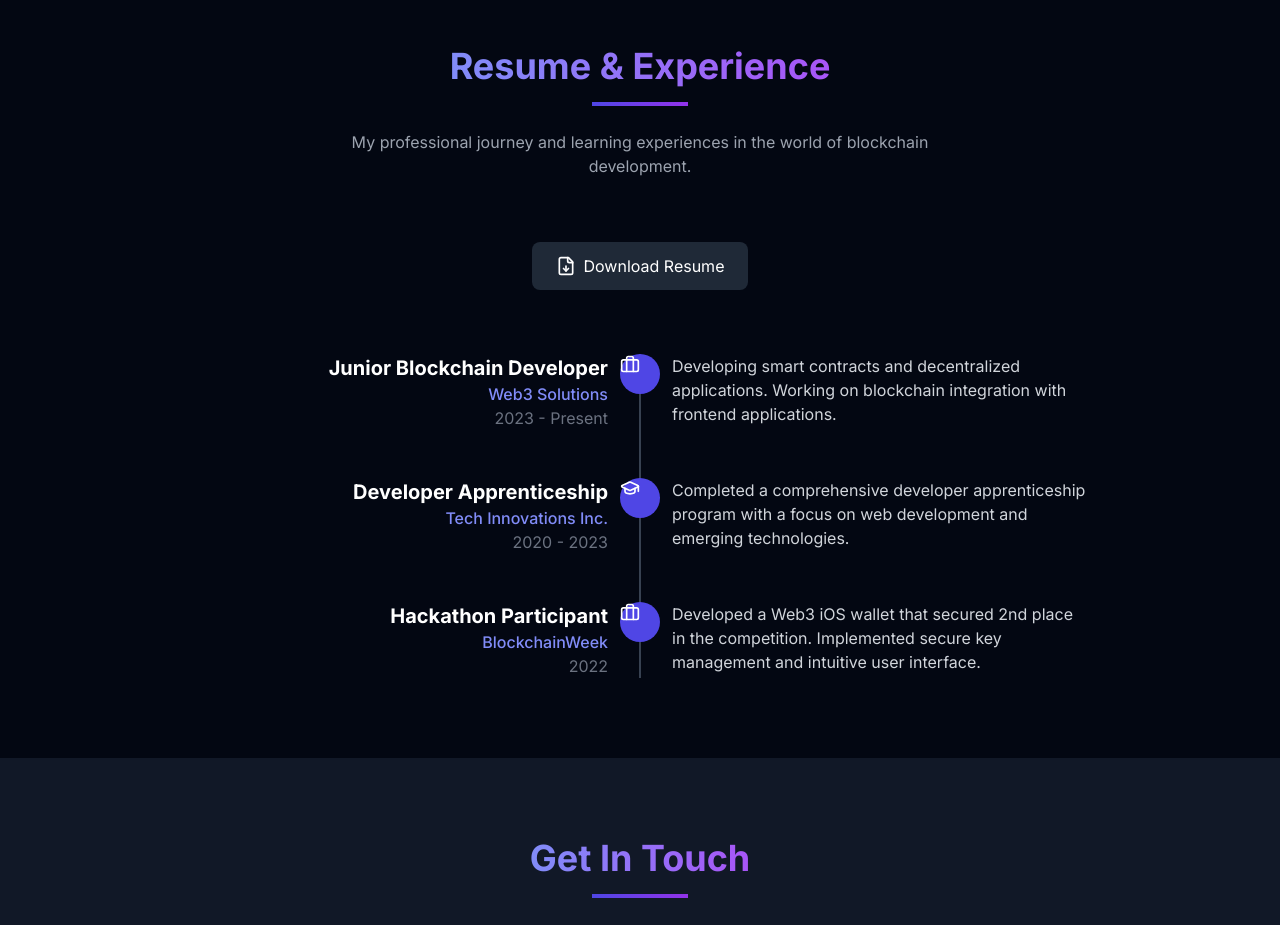
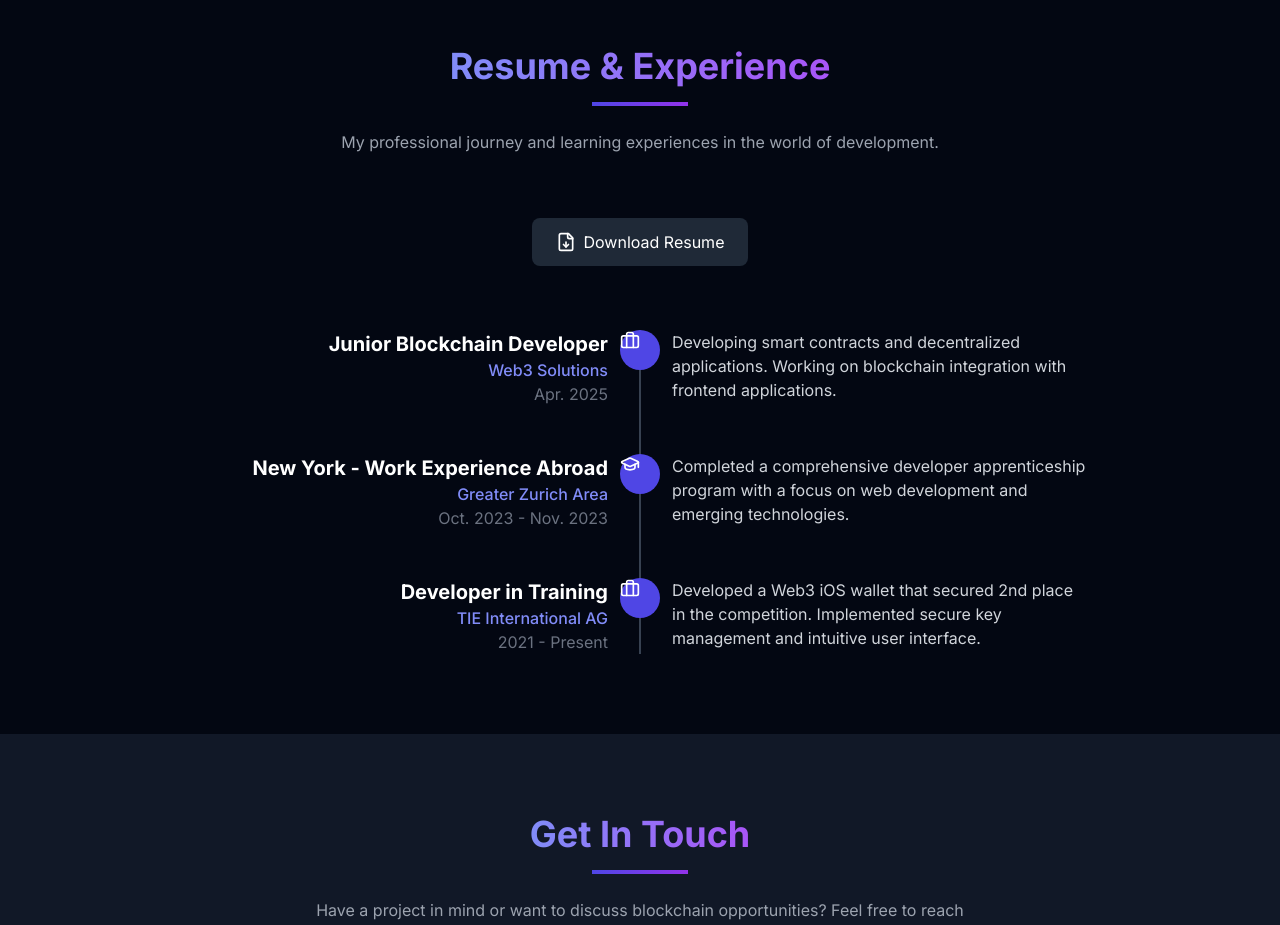
Before and after one commit to matteogisler/about-me, a React (Vite) app: page / in a window 1280 px wide. Shown: the part 3060-3985 px from the top of the page. Built offline with nearby package versions, Linux system fonts and the light colour scheme.

Commit message:
implement correct resume

```diff
--- a/src/components/Resume.tsx
+++ b/src/components/Resume.tsx
@@ -2,6 +2,7 @@ import React from 'react';
 import { motion } from 'framer-motion';
 import { useInView } from 'react-intersection-observer';
 import { FileDown, Briefcase, GraduationCap } from 'lucide-react';
+import resume_matteo_gisler from '../assets/Resume_Matteo_Gisler.pdf';
 
 const Resume: React.FC = () => {
   const [ref, inView] = useInView({
@@ -31,23 +32,23 @@ const Resume: React.FC = () => {
   const timelineItems = [
     {
       icon: Briefcase,
-      period: "2023 - Present",
+      period: "Apr. 2025",
       title: "Junior Blockchain Developer",
       company: "Web3 Solutions",
       description: "Developing smart contracts and decentralized applications. Working on blockchain integration with frontend applications."
     },
     {
       icon: GraduationCap,
-      period: "2020 - 2023",
-      title: "Developer Apprenticeship",
-      company: "Tech Innovations Inc.",
+      period: "Oct. 2023 - Nov. 2023",
+      title: "New York - Work Experience Abroad",
+      company: "Greater Zurich Area",
       description: "Completed a comprehensive developer apprenticeship program with a focus on web development and emerging technologies."
     },
     {
       icon: Briefcase,
-      period: "2022",
-      title: "Hackathon Participant",
-      company: "BlockchainWeek",
+      period: "2021 - Present",
+      title: "Developer in Training",
+      company: "TIE International AG",
       description: "Developed a Web3 iOS wallet that secured 2nd place in the competition. Implemented secure key management and intuitive user interface."
     }
   ];
@@ -70,13 +71,13 @@ const Resume: React.FC = () => {
             </h2>
             <div className="w-24 h-1 bg-gradient-to-r from-indigo-600 to-purple-600 mx-auto mb-6"></div>
             <p className="text-gray-400 max-w-2xl mx-auto">
-              My professional journey and learning experiences in the world of blockchain development.
+              My professional journey and learning experiences in the world of development.
             </p>
           </motion.div>
 
           <motion.div variants={itemVariants} className="mb-16">
             <a
-              href="/MatteGisler-Resume.pdf"
+              href={resume_matteo_gisler}
               className="flex items-center justify-center space-x-2 bg-gray-800 hover:bg-gray-700 text-white px-6 py-3 rounded-lg transition-all duration-300 mx-auto w-fit"
               download
             >
```
Also changed, not shown: 1 other file (tests, documents, lock files or other folders).
